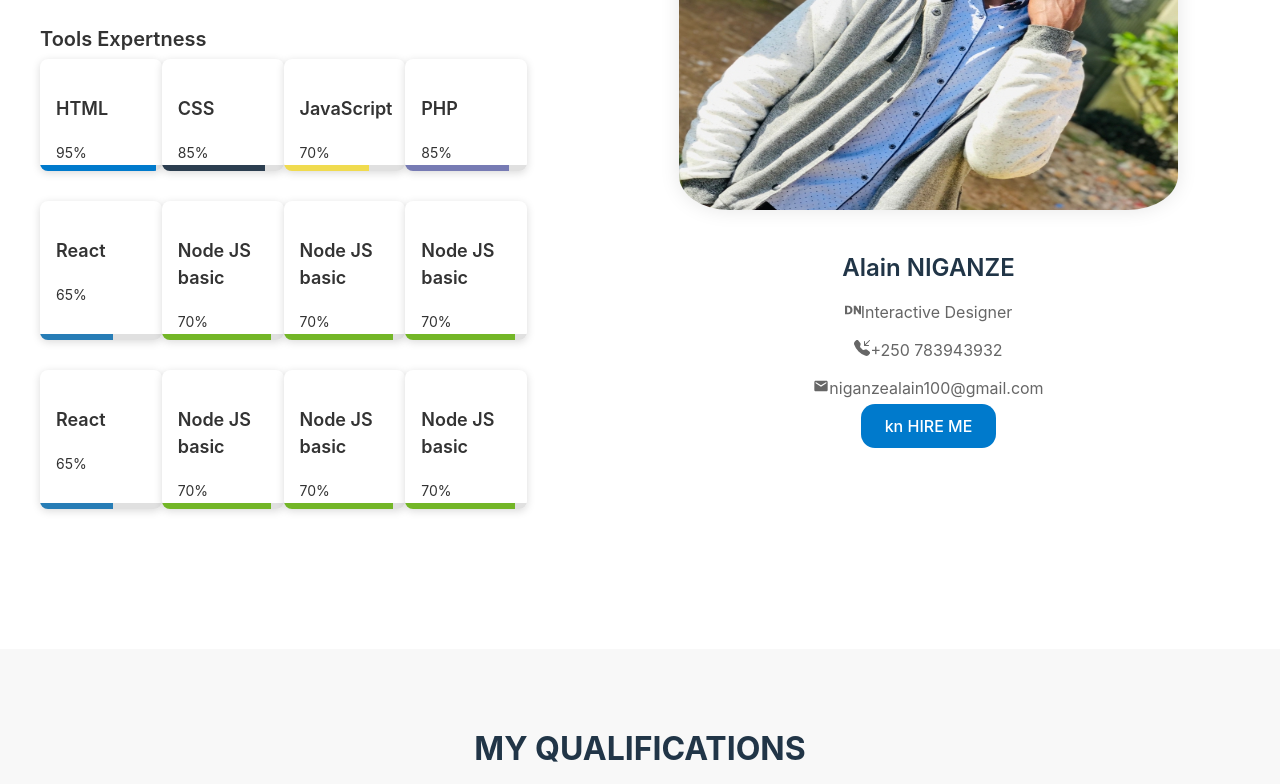
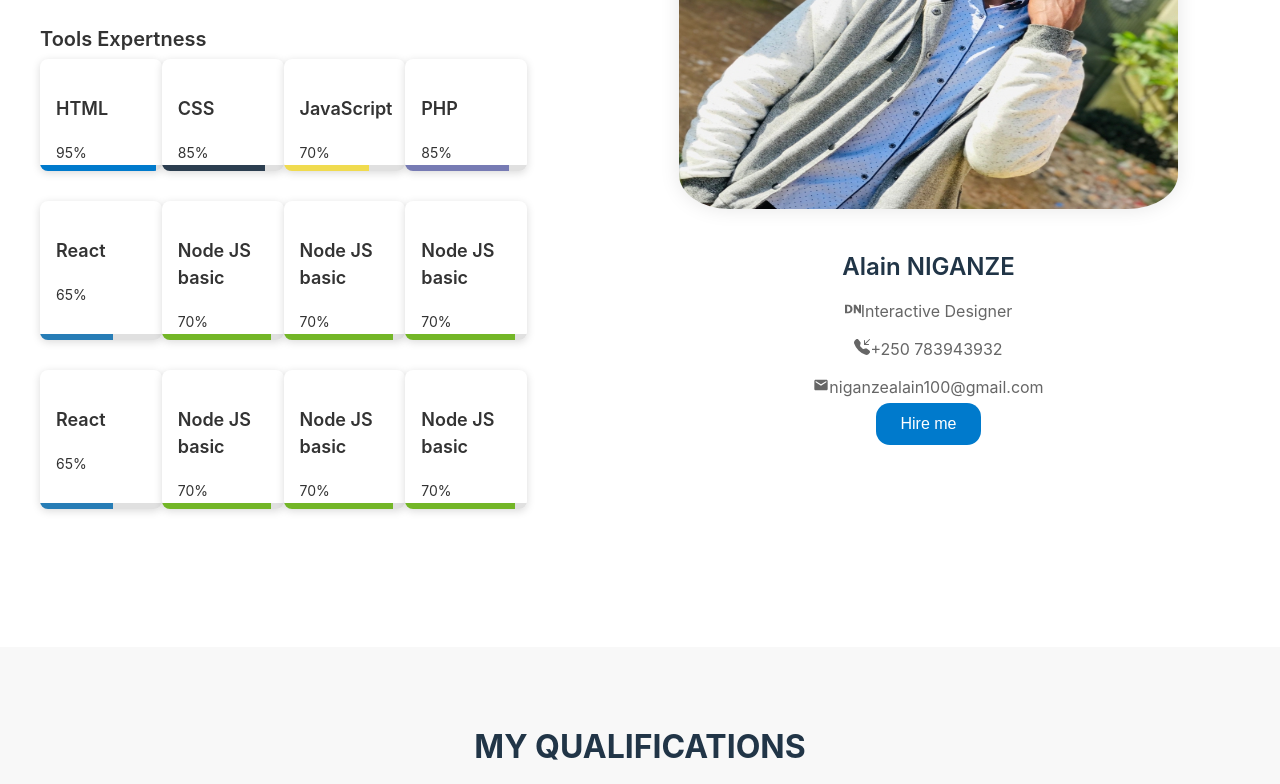
Before and after one commit to niganze/alain_portifolio, a React (Vite) app: page / in a window 1280 px wide. Shown: the part 2000-2784 px from the top of the page. Built offline with nearby package versions, Linux system fonts and the light colour scheme.

Commit message:
at least

```diff
--- a/src/css/Blog.css
+++ b/src/css/Blog.css
@@ -1,8 +1,11 @@
+
+
 .blog {
     display: flex;
     flex-direction: column;
     align-items: center;
     padding: 50px 0;
+    background-color: #f8f8f8;
   }
 
   .blog h2 {
--- a/src/css/Services.css
+++ b/src/css/Services.css
@@ -1,8 +1,14 @@
+.back {
+  background-color: #f8f8f8;
+}
+
+
 .container_serivice {
     width: 80%;
     margin: auto;
     max-width: 1200px;
     padding: 20px;
+
   }
 
   .services {
@@ -36,6 +42,7 @@
 
   .services_details h4 {
     font-size: 24px;
+    cursor: pointer;
     margin-bottom: 10px;
   }
 
--- a/src/index.css
+++ b/src/index.css
@@ -3,9 +3,11 @@
   line-height: 1.5;
   font-weight: 400;
 
+
   color-scheme: light dark;
   color: rgba(255, 255, 255, 0.87);
   background-color: #242424;
+
 
   font-synthesis: none;
   text-rendering: optimizeLegibility;
@@ -36,7 +38,7 @@ h1 {
   line-height: 1.1;
 }
 
-button {
+/* button {
   border-radius: 8px;
   border: 1px solid transparent;
   padding: 0.6em 1.2em;
@@ -46,7 +48,7 @@ button {
   background-color: #1a1a1a;
   cursor: pointer;
   transition: border-color 0.25s;
-}
+} */
 button:hover {
   border-color: #646cff;
 }
--- a/src/pages/About.jsx
+++ b/src/pages/About.jsx
@@ -118,12 +118,11 @@ function About() {
               niganzealain100@gmail.com
             </p>
             <button>
-              {"  kn "}
+              {""}
               <a
                 href="#contact"
-                style={{ color: "inherit", textDecoration: "inherit" }}
-              >
-                HIRE ME
+                style={{ color: "inherit", textDecoration: "inherit" }}>
+                Hire me
               </a>
             </button>
           </div>
--- a/src/pages/Services.jsx
+++ b/src/pages/Services.jsx
@@ -6,7 +6,7 @@ import BBV from "../assets/web_design.jpg";
 import "../css/Services.css";
 function Services() {
   return (
-    <div>
+    <div className="back">
       <div className="container_serivice" id="service">
         <div className="services">
           <h2>Have a Look at my Services</h2>
```
